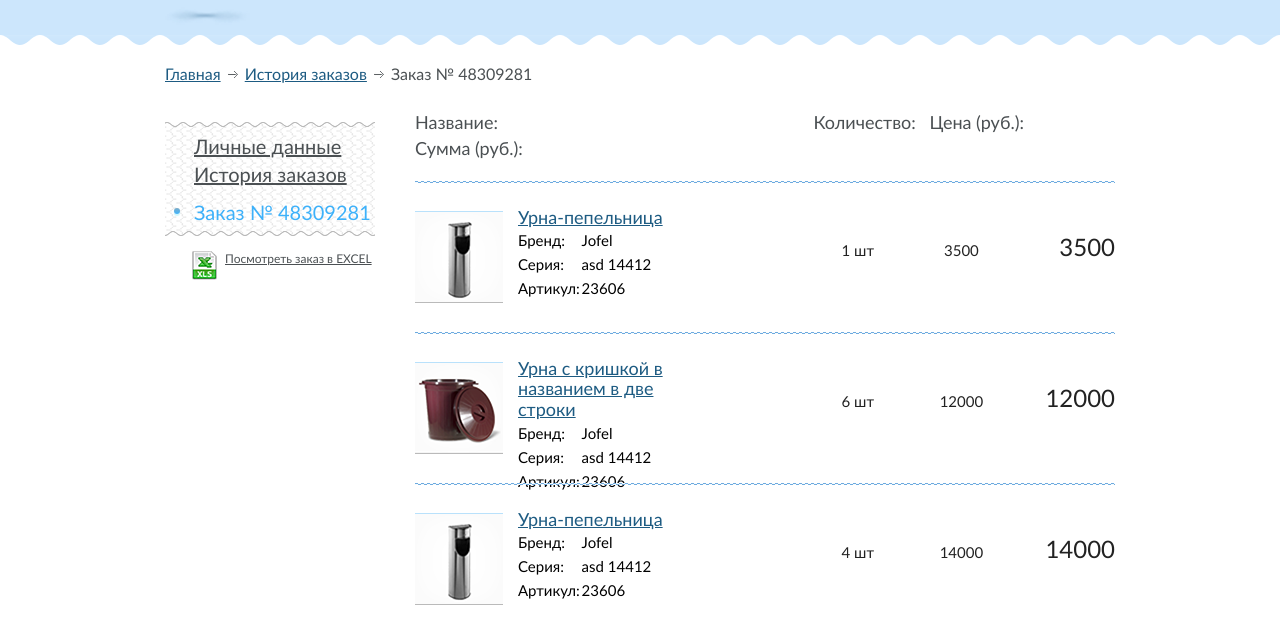
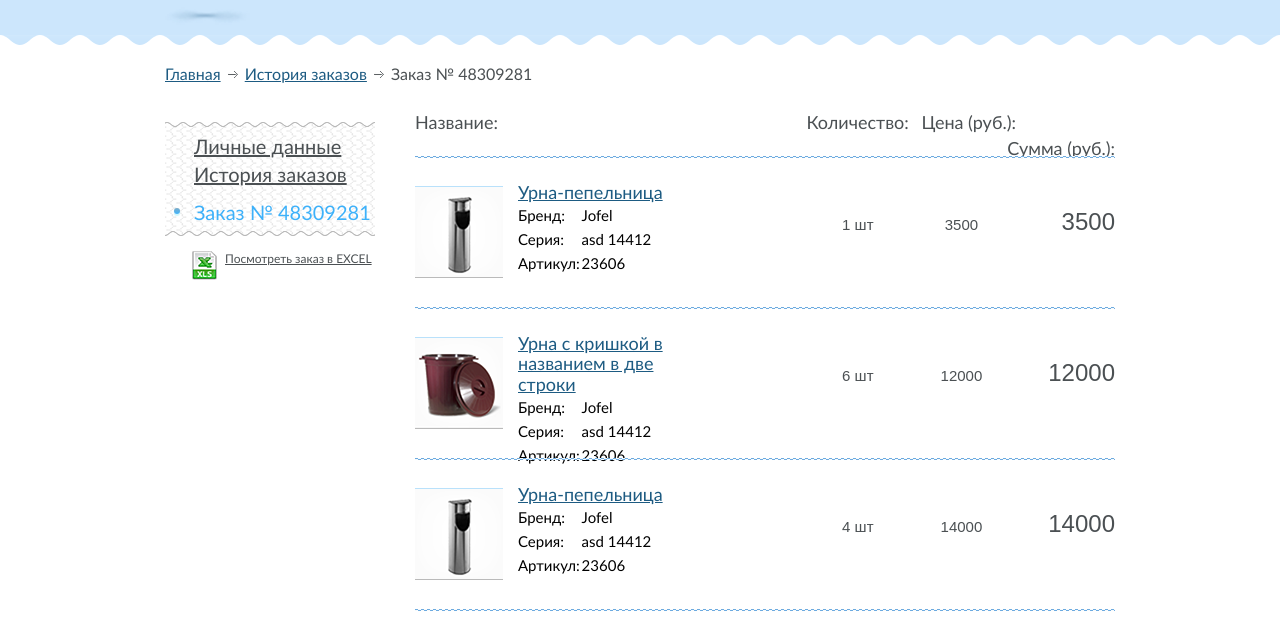
Before and after one commit to coderiver/eliseev, a plain HTML site: page Istorija_Zakazov_podrobno_01@2x.html in a window 1280 px wide. Shown: the part 150-781 px from the top of the page. Drawn offline with Linux system fonts and the light colour scheme.

Commit message:
Lichnie-dannie

```diff
--- a/sass/_zakaz.sass
+++ b/sass/_zakaz.sass
@@ -165,15 +165,16 @@
 .title-top
 	margin-bottom: 20px
 .tops
-	padding-right: 10px
+	padding-right: 9px
 	color: #4b5053
 	font-size: 18px
 	font-weight: 100
 	display: inline-block
 .title-top__name
-	margin-right: 302px
+	margin-right: 296px
 .title-top__scrip
 	padding-right: 0
+	float: right
 .title-col2
 	font-size: 24px
 	color: #1D5B82
@@ -239,8 +240,9 @@
 	width: 100px
 	text-align: center
 	font-size: 15px
-	font-weight: 100
+	color: #4B5053
 	display: inline-block
+	+cl
 .amount__numeric_rig
 	text-align: right
 	font-size: 24px
```
Also changed, not shown: css/screen.css.
